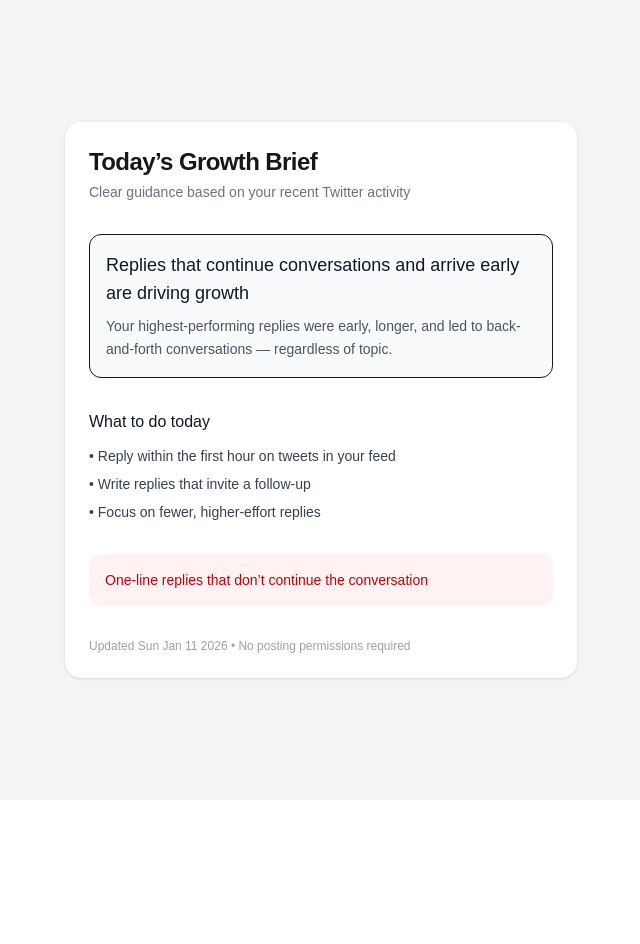
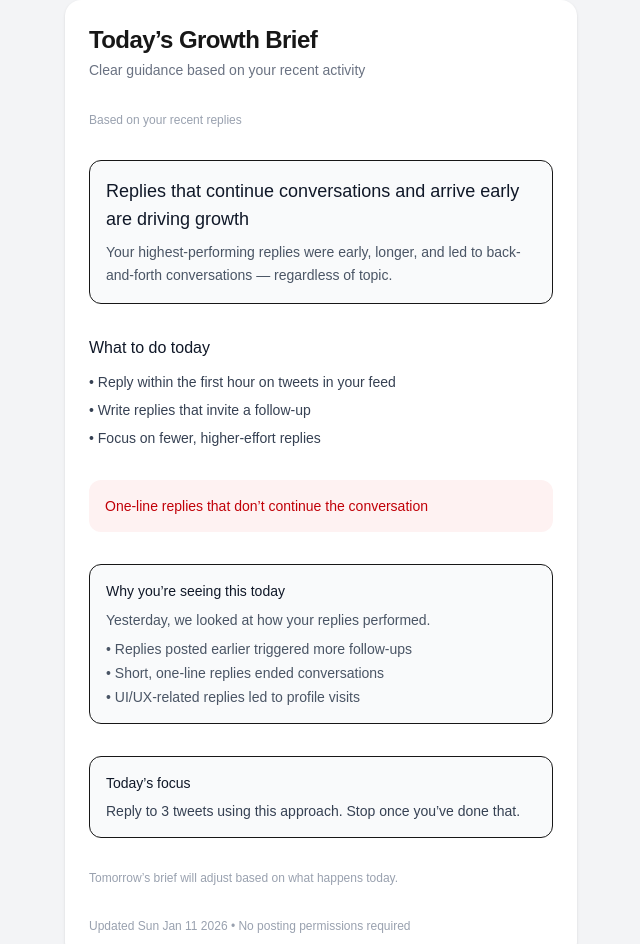
Before and after one commit to MohdHasan2502/daily-twitter-growth-brief, a Next.js app: page /today in a window 1280 px wide. Shown: the top 944 px of the page, without its empty margins (319-959 px from the left). Before the commit the page ends 800 px from the top, so only its background shows below. Built offline with nearby package versions, Linux system fonts and the light colour scheme.

Commit message:
Refine Day 1 experience and onboarding alignment

```diff
--- /dev/null
+++ b/app/onboarding/page.tsx
@@ -0,0 +1,30 @@
+import Link from "next/link";
+
+export default function OnboardingPage() {
+  return (
+    <main className="min-h-screen bg-gray-50 flex items-center justify-center px-4">
+      <div className="max-w-md w-full bg-white p-8 rounded-2xl shadow-sm space-y-6 text-center">
+
+        <h1 className="text-2xl font-semibold tracking-tight">
+          Your daily growth brief is ready
+        </h1>
+
+        <p className="text-gray-600 text-sm leading-relaxed">
+          In the next 24 hours, you’ll know exactly how to reply to grow —
+          and what to stop doing.
+        </p>
+
+        <p className="text-xs text-gray-500">
+          No posting access. No automation. Just guidance.
+        </p>
+
+        <Link
+          href="/today"
+          className="inline-block bg-black text-white px-6 py-3 rounded-xl text-sm font-medium"
+        >
+          View today’s brief →
+        </Link>
+      </div>
+    </main>
+  );
+}
--- a/app/page.tsx
+++ b/app/page.tsx
@@ -153,7 +153,7 @@ export default function HomePage() {
             No posting permissions. No spam. Just guidance.
           </p>
           <Link
-            href="/today"
+            href="/onboarding"
             className="inline-block bg-black text-white px-8 py-3 rounded-xl text-sm font-medium"
           >
             Get my daily growth brief →
--- a/app/today/page.tsx
+++ b/app/today/page.tsx
@@ -13,9 +13,14 @@ export default function TodayPage() {
             Today’s Growth Brief
           </h1>
           <p className="text-sm text-gray-500">
-            Clear guidance based on your recent Twitter activity
+            Clear guidance based on your recent activity
           </p>
         </div>
+
+        {/* Reassurance */}
+        <p className="text-xs text-gray-400">
+          Based on your recent replies
+        </p>
 
         {/* Primary Insight */}
         <div className="rounded-xl border bg-gray-50 p-4 space-y-2">
@@ -46,6 +51,37 @@ export default function TodayPage() {
           </p>
         </div>
 
+        {/* Why you're seeing this */}
+        <div className="rounded-xl border bg-gray-50 p-4 space-y-2">
+          <h3 className="text-sm font-medium text-gray-900">
+            Why you’re seeing this today
+          </h3>
+          <p className="text-sm text-gray-600 leading-relaxed">
+            Yesterday, we looked at how your replies performed.
+          </p>
+          <ul className="text-sm text-gray-600 space-y-1">
+            <li>• Replies posted earlier triggered more follow-ups</li>
+            <li>• Short, one-line replies ended conversations</li>
+            <li>• UI/UX-related replies led to profile visits</li>
+          </ul>
+        </div>
+
+        {/* Today's Focus */}
+        <div className="rounded-xl border bg-gray-50 p-4 space-y-2">
+          <h3 className="text-sm font-medium text-gray-900">
+            Today’s focus
+          </h3>
+          <p className="text-sm text-gray-700">
+            Reply to 3 tweets using this approach.
+            Stop once you’ve done that.
+          </p>
+        </div>
+
+        {/* Tomorrow loop */}
+        <p className="text-xs text-gray-400">
+          Tomorrow’s brief will adjust based on what happens today.
+        </p>
+
         {/* Footer */}
         <div className="text-xs text-gray-400">
           Updated {insight.date} • No posting permissions required
```
